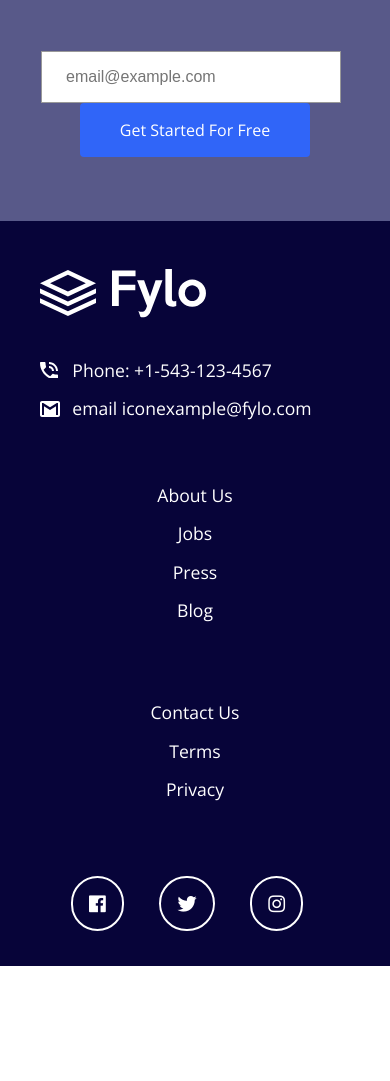
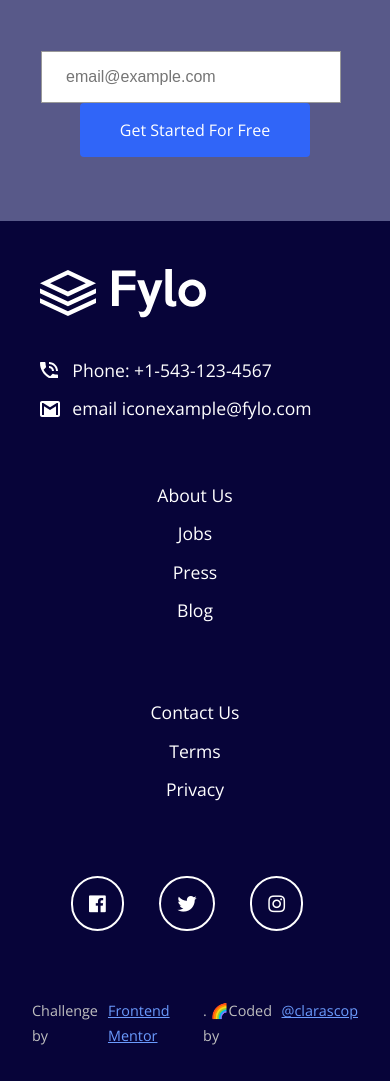
Before and after one commit to clarascopetani/frontendmentor-fylo, a plain HTML site: page index.html in a window 390 px wide. Shown: the part 2642-3723 px from the top of the page. Before the commit the page ends 3608 px from the top, so only its background shows below. Drawn offline with nearby package versions, Linux system fonts and the light colour scheme.

Commit message:
responsive OK

```diff
--- a/index.html
+++ b/index.html
@@ -117,6 +117,11 @@
            <span><i class="fab fa-instagram"></i></span>
          </div>
       </div>
+      <div class="attribution">
+        <p>
+          Challenge by <a href="https://www.frontendmentor.io?ref=challenge" target="_blank"> Frontend Mentor</a>.  🌈Coded by <a href="https://github.com/clarascopetani/"> @clarascop</a>
+        </p>
+      </div>
      </footer>
    </main>
    <script>
--- a/style/style.css
+++ b/style/style.css
@@ -209,8 +209,24 @@ SECTION ACCESS
 /* ------------------------
 SECTION FOOTER
 ------------------------ */
-#mainFooter {
+#mainFooter, .attribution {
   background-color: var(--primary_blueDark);
+}
+
+
+.attribution p{
+  margin: 0 auto;
+  padding: 2rem;
+  width: 100%;
+  display: flex;
+  flex-flow: row;
+  justify-content: center;
+  color: var(--neutral_greyLight);
+  font-size: var(--textSize-small);
+}
+.attribution a{
+  padding-left: 5px;
+  color: var(--accent_blueLight);
 }
 
 #mainFooter ul li {
```
